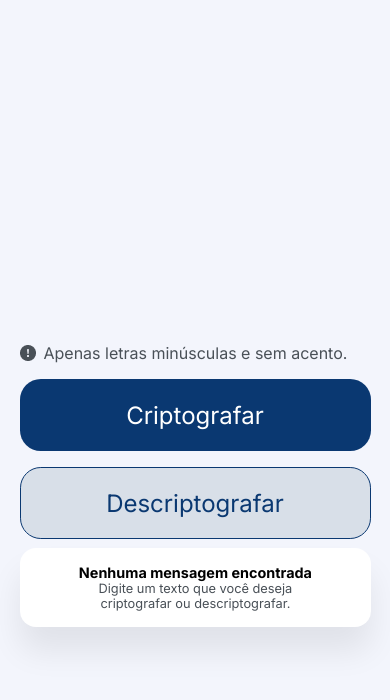
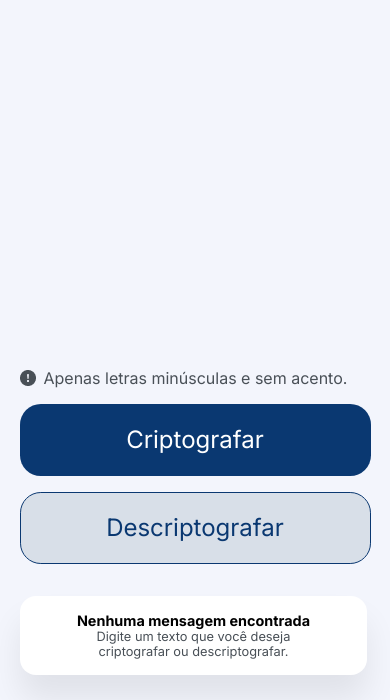
Before and after one commit to brunolitrenta/decodificador_de_texto, a plain HTML site: page index.html in a window 390 px wide. Shown: the part 144-844 px from the top of the page. Drawn offline with Linux system fonts and the light colour scheme.

Commit message:
Arrumado um problema da responsividade

```diff
--- a/style.css
+++ b/style.css
@@ -220,9 +220,7 @@ main {
     }
 
     .outputBox {
-        position: absolute;
-        top: 75%;
-        width: 86%;
+        width: 95%;
         padding: 1rem;
         border-radius: 1rem;
         justify-content: space-evenly;
@@ -250,6 +248,7 @@ main {
     }
 
     .copyToClipboard {
+        margin-top: 1rem;
         min-height: 4rem;
     }
 }
@@ -261,6 +260,7 @@ main {
     }
 
     main {
+        justify-content: space-evenly;
         min-height: 100vh;
         height: 100%;
     }
@@ -269,7 +269,7 @@ main {
         margin-top: 1rem;
         display: flex;
         width: 100%;
-        height: 80%;
+        min-height: 80%;
         flex-direction: column;
         justify-content: space-evenly;
     }
@@ -302,11 +302,9 @@ main {
     }
 
     .outputBox {
-        position: absolute;
-        top: 82%;
-        width: 82%;
+        width: 90%;
         border-radius: 1rem;
-        justify-content: space-evenly;
+        justify-content: space-between;
         align-items: center;
     }
 
@@ -322,11 +320,12 @@ main {
         font-size: 1rem;
         width: 100%;
         min-height: 10%;
-        max-height: 100%;
-        margin-bottom: 1rem;
+        max-height: 90%;
+        margin-bottom: 3rem;
     }
 
     .copyToClipboard {
+        margin-top: 1rem;
         min-height: 4rem;
     }
 
```
